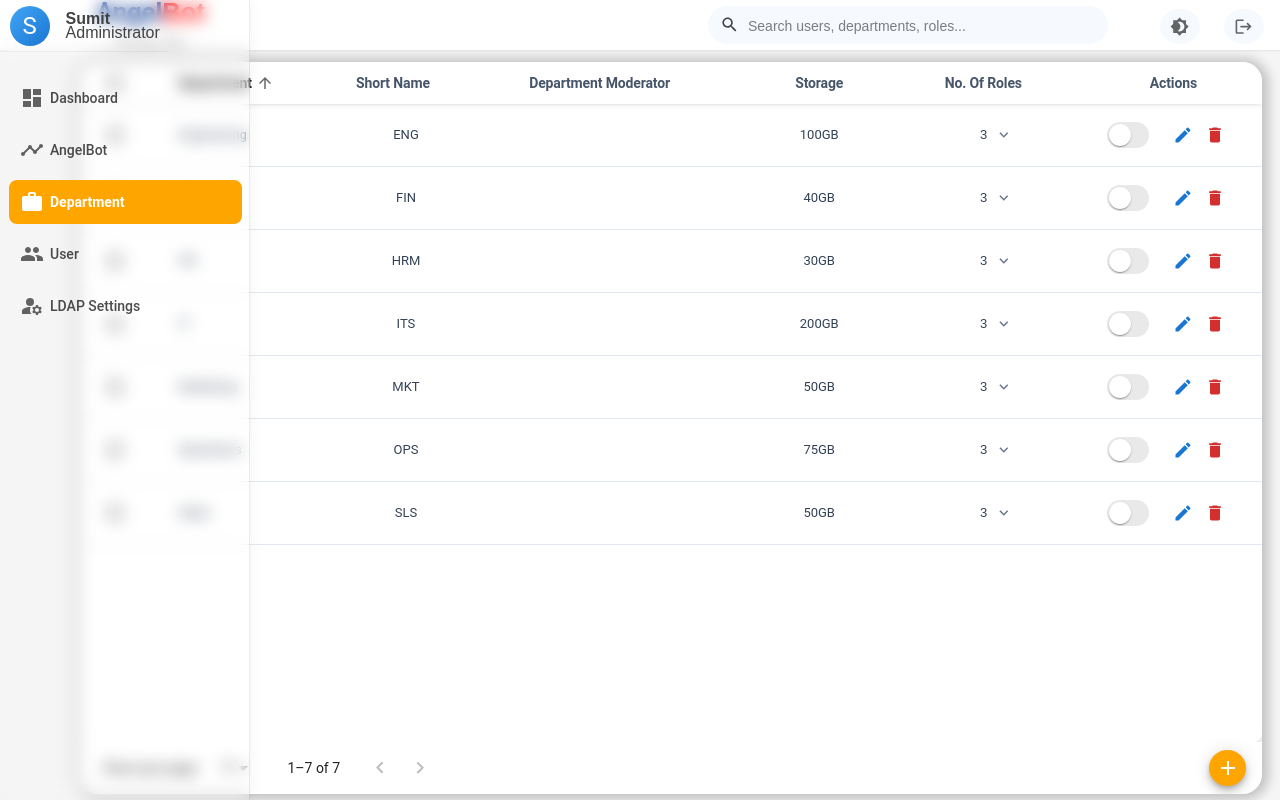
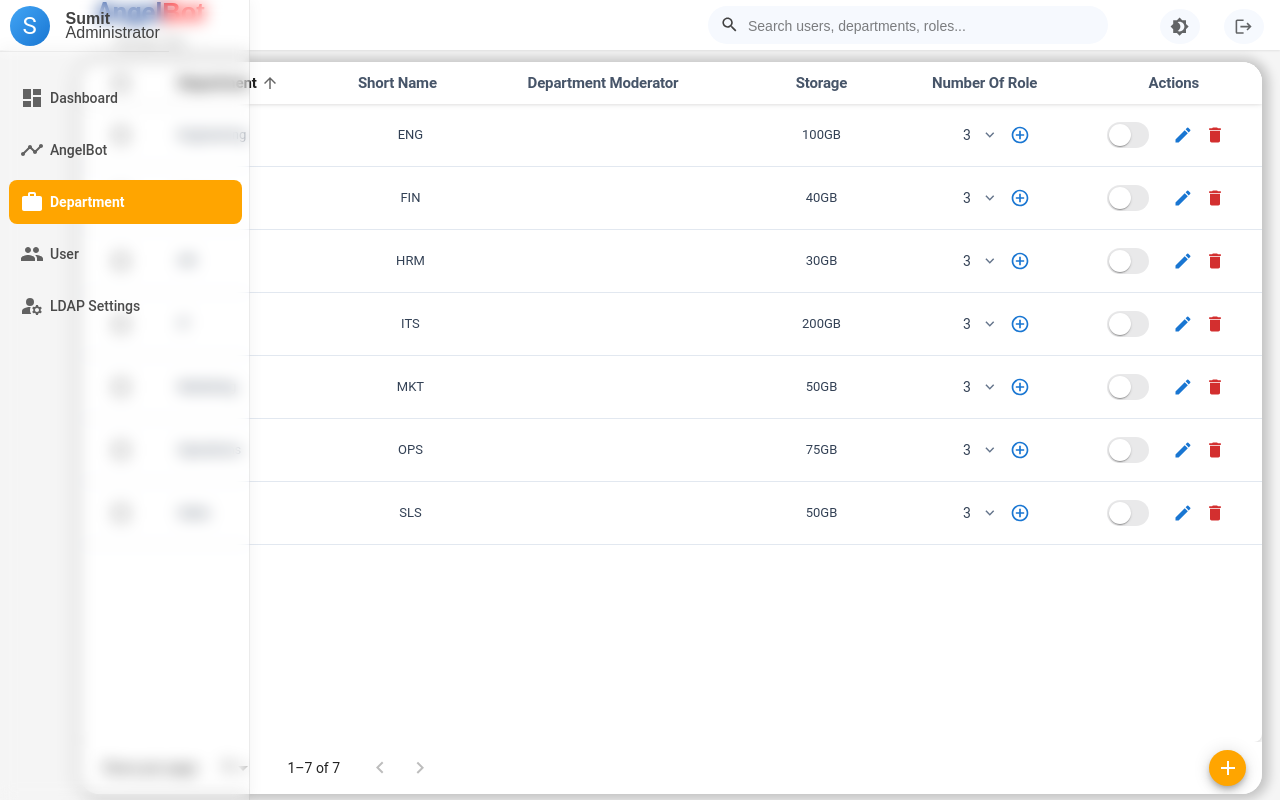
Before and after one commit to Abhisehekpandey/LMS, a React (Create React App) app: page /department in a window 1280 px wide. Built offline with nearby package versions, Linux system fonts and the light colour scheme; sample sign-in values are in the browser's storage; a web font is replaced by a local one; what chartjs-plugin-datalabels would draw is missing.

Commit message:
Department Updated

```diff
--- a/src/pages/Department.js
+++ b/src/pages/Department.js
@@ -59,6 +59,7 @@ import {
 import AddCircleOutlineIcon from "@mui/icons-material/AddCircleOutline";
 import { PersonAdd as PersonAddIcon } from "@mui/icons-material";
 import { ManageAccounts as ManageAccountsIcon } from "@mui/icons-material";
+import ClickAwayListener from "@mui/material/ClickAwayListener";
 
 // Add this import with other imports
 import AddBusinessIcon from "@mui/icons-material/AddBusiness";
@@ -132,14 +133,12 @@ const IOSSwitch = styled((props) => (
 }));
 
 function Department({ departments, setDepartments, onThemeToggle }) {
-  // Add pagination state
   const [page, setPage] = useState(0);
-  // const [rowsPerPage] = useState(9);
+
   const [rowsPerPage, setRowsPerPage] = useState(9); // Default to 25 rows
 
   const [openRows, setOpenRows] = useState({});
 
-  // Add sorting state
   const [orderBy, setOrderBy] = useState("name");
   const [order, setOrder] = useState("asc");
 
@@ -157,7 +156,7 @@ function Department({ departments, setDepartments, onThemeToggle }) {
     displayName: "",
     initialRole: "",
     storage: "50GB", // Default storage value
-    reportingManager: "", // Add this field
+    // reportingManager: "", // Add this field
     departmentModerator: "", // Add this line
     submitted: false,
   });
@@ -253,35 +252,35 @@ function Department({ departments, setDepartments, onThemeToggle }) {
     setRowsPerPage(parseInt(event.target.value, 10));
     setPage(0); // Reset to first page when changing rows per page
   };
-  // Add these new handler functions
-  const handleEditRole = (deptIndex, roleIndex, currentRole) => {
+
+  const handleEditRole = (deptName, roleIndex, currentRole) => {
     setEditingRole({
-      departmentIndex: deptIndex,
+      departmentName: deptName,
       roleIndex: roleIndex,
       value: currentRole,
     });
     setEditRoleDialog(true);
   };
 
-  const handleDeleteRole = (deptIndex, roleIndex) => {
-    const department = sortedDepartments[deptIndex];
-    if (department.roles.length <= 1) {
+  const handleDeleteRole = (deptName, roleIndex) => {
+    setDepartments((prevDepartments) => {
+      return prevDepartments.map((dept) => {
+        if (dept.name !== deptName) return dept;
+
+        if (dept.roles.length <= 1) {
           setSnackbar({
             open: true,
             message:
               "Cannot delete the last role. Department must have at least one role.",
             severity: "error",
           });
-      return;
-    }
-
-    setDepartments((prev) =>
-      prev.map((dept, idx) =>
-        idx === deptIndex
-          ? { ...dept, roles: dept.roles.filter((_, i) => i !== roleIndex) }
-          : dept
-      )
-    );
+          // return dept; // Skip modification
+        }
+
+        const updatedRoles = dept.roles.filter((_, i) => i !== roleIndex);
+        return { ...dept, roles: updatedRoles };
+      });
+    });
 
     setSnackbar({
       open: true,
@@ -301,8 +300,8 @@ function Department({ departments, setDepartments, onThemeToggle }) {
     }
 
     setDepartments((prev) =>
-      prev.map((dept, idx) =>
-        idx === editingRole.departmentIndex
+      prev.map((dept) =>
+        dept.name === editingRole.departmentName
           ? {
               ...dept,
               roles: dept.roles.map((role, i) =>
@@ -749,9 +748,9 @@ function Department({ departments, setDepartments, onThemeToggle }) {
     if (
       !newDepartment.name ||
       !newDepartment.displayName ||
-      !newDepartment.initialRole ||
+      // !newDepartment.initialRole ||
       !newDepartment.storage ||
-      !newDepartment.reportingManager ||
+      // !newDepartment.reportingManager ||
       !newDepartment.departmentModerator
     ) {
       setSnackbar({
@@ -774,9 +773,11 @@ function Department({ departments, setDepartments, onThemeToggle }) {
     const newDeptWithRole = {
       name: newDepartment.name,
       displayName: newDepartment.displayName,
-      roles: [newDepartment.initialRole],
+      // roles: [newDepartment.initialRole],
+      roles: newDepartment.initialRole ? [newDepartment.initialRole] : [],
+
       storage: newDepartment.storage,
-      reportingManager: newDepartment.reportingManager,
+      // reportingManager: newDepartment.reportingManager,
       departmentModerator: newDepartment.departmentModerator,
       userCount: 0, // Initialize user count
       isActive: true, // Initialize as active
@@ -797,7 +798,7 @@ function Department({ departments, setDepartments, onThemeToggle }) {
         displayName: "",
         initialRole: "",
         storage: "50GB",
-        reportingManager: "",
+        // reportingManager: "",
         submitted: false,
       });
 
@@ -1065,7 +1066,10 @@ function Department({ departments, setDepartments, onThemeToggle }) {
             <TableRow
               sx={{ boxShadow: "0 -2px 8px 0 rgba(0, 0, 0, 0.2) !important" }}
             >
-              <TableCell padding="checkbox" sx={{ width: "48px" }}>
+              <TableCell
+                padding="checkbox"
+                sx={{ width: "48px", textAlign: "center" }}
+              >
                 <Checkbox
                   color="primary"
                   indeterminate={
@@ -1091,6 +1095,7 @@ function Department({ departments, setDepartments, onThemeToggle }) {
                   height: "40px",
                   fontWeight: "bold",
                   color: "#444",
+                  // textAlign: "center",
                 }}
               >
                 <TableSortLabel
@@ -1108,8 +1113,9 @@ function Department({ departments, setDepartments, onThemeToggle }) {
                   <Typography
                     variant="body1"
                     sx={{
-                      fontWeight: "700 !important",
-                      fontSize: "14px",
+                      fontWeight: "bold !important",
+                      fontSize: "15px",
+                      letterSpacing: "-0.01em",
                     }}
                   >
                     Department
@@ -1142,8 +1148,9 @@ function Department({ departments, setDepartments, onThemeToggle }) {
                   <Typography
                     variant="body1"
                     sx={{
-                      fontWeight: "700 !important",
-                      fontSize: "14px",
+                      fontWeight: "bold !important",
+                      fontSize: "15px",
+                      letterSpacing: "-0.01em",
                     }}
                   >
                     Short name
@@ -1179,8 +1186,9 @@ function Department({ departments, setDepartments, onThemeToggle }) {
                     variant="body1"
                     sx={{
                       // ...commonTextStyle,
-                      fontWeight: "700 !important",
-                      fontSize: "14px",
+                      fontWeight: "bold !important",
+                      fontSize: "15px",
+                      letterSpacing: "-0.01em",
                     }}
                   >
                     Department Moderator
@@ -1203,14 +1211,52 @@ function Department({ departments, setDepartments, onThemeToggle }) {
                   variant="body1"
                   // fontWeight="bold"
                   sx={{
-                    fontWeight: "700 !important",
-                    fontSize: "14px",
+                    fontWeight: "bold !important",
+                    fontSize: "15px",
+                    letterSpacing: "-0.01em",
                   }}
                 >
                   Storage
                 </Typography>
               </TableCell>
 
+              <TableCell
+                sx={{
+                  width: "150px",
+                  padding: "2px 8px",
+                  height: "32px",
+                  fontWeight: "bold",
+                  color: "#444",
+                  textAlign: "center",
+                }}
+              >
+                <TableSortLabel
+                  active={orderBy === "roles"}
+                  direction={orderBy === "roles" ? order : "asc"}
+                  onClick={() => handleRequestSort("roles")}
+                  sx={{
+                    "& .MuiTableSortLabel-icon": {
+                      fontSize: "1.125rem",
+                      color: "#64748b",
+                      fontWeight: "bold",
+                    },
+                  }}
+                >
+                  <Typography
+                    variant="body1"
+                    sx={{
+                      // ...commonTextStyle,
+                      fontWeight: "bold !important",
+                      fontSize: "15px",
+                      letterSpacing: "-0.01em",
+                    }}
+                  >
+                    Number of Role
+                  </Typography>
+                </TableSortLabel>
+              </TableCell>
+
+              {/* <TableCell sx={{ width: "150px", padding: "1px 8px" }}> */}
               <TableCell
                 sx={{
                   // ...commonTextStyle,
@@ -1222,49 +1268,13 @@ function Department({ departments, setDepartments, onThemeToggle }) {
                   textAlign: "center",
                 }}
               >
-                <TableSortLabel
-                  active={orderBy === "roles"}
-                  direction={orderBy === "roles" ? order : "asc"}
-                  onClick={() => handleRequestSort("roles")}
-                  sx={{
-                    "& .MuiTableSortLabel-icon": {
-                      fontSize: "1.125rem",
-                      color: "#64748b",
-                      fontWeight: "bold",
-                    },
-                  }}
-                >
-                  <Typography
-                    variant="body1"
-                    sx={{
-                      // ...commonTextStyle,
-                      fontWeight: "700 !important",
-                      fontSize: "14px",
-                    }}
-                  >
-                    No. of roles
-                  </Typography>
-                </TableSortLabel>
-              </TableCell>
-
-              {/* <TableCell sx={{ width: "150px", padding: "1px 8px" }}> */}
-              <TableCell
-                sx={{
-                  // ...commonTextStyle,
-                  width: "150px",
-                  padding: "2px 8px",
-                  height: "32px",
-                  fontWeight: "bold",
-                  color: "#444",
-                  textAlign: "center",
-                }}
-              >
                 <Typography
                   variant="body1"
                   // fontWeight="bold"
                   sx={{
-                    fontWeight: "700 !important",
-                    fontSize: "14px",
+                    fontWeight: "bold !important",
+                    fontSize: "15px",
+                    letterSpacing: "-0.01em",
                   }}
                 >
                   Actions
@@ -1296,6 +1306,7 @@ function Department({ departments, setDepartments, onThemeToggle }) {
                           width: "48px",
                           padding: "2px 8px",
                           height: "32px",
+                          textAlign: "center",
                         }}
                       >
                         <Checkbox
@@ -1338,34 +1349,61 @@ function Department({ departments, setDepartments, onThemeToggle }) {
                         {dept.storage}
                       </TableCell>
 
-                      <TableCell sx={{ padding: "2px 8px" }}>
+                      <TableCell
+                        sx={{ padding: "2px 8px", textAlign: "center" }}
+                      >
                         <Box
                           sx={{
                             display: "flex",
                             alignItems: "center",
                             gap: 1,
                             justifyContent: "center",
-                            cursor: "pointer",
+                          }}
+                        >
+                          <Typography variant="body2">
+                            {dept.roles?.length || 0}
+                          </Typography>
+
+                          <IconButton
+                            size="small"
+                            onClick={() => handleRowToggle(index)}
+                            sx={{
+                              padding: "2px",
+                              color: "#64748b",
                               "&:hover": {
-                              "& .MuiSvgIcon-root": {
                                 color: "primary.main",
                               },
-                            },
-                          }}
-                          onClick={() => handleRowToggle(index)}
-                        >
-                          {dept.roles.length}{" "}
-                          {/* Display roles count instead of userCount */}
+                            }}
+                          >
                             <KeyboardArrowDownIcon
                               sx={{
                                 fontSize: "1.1rem",
-                              color: "#64748b",
                                 transition: "transform 0.2s ease-in-out",
                                 transform: openRows[index]
                                   ? "rotate(-180deg)"
                                   : "rotate(0)",
                               }}
                             />
+                          </IconButton>
+
+                          <Tooltip title="Add Role">
+                            <IconButton
+                              size="small"
+                              onClick={() => {
+                                setSelectedDepartment(dept);
+                                setShowAddRoleDialog(true);
+                              }}
+                              sx={{
+                                padding: "2px",
+                                color: "primary.main",
+                                "&:hover": {
+                                  backgroundColor: "primary.lighter",
+                                },
+                              }}
+                            >
+                              <AddCircleOutlineIcon fontSize="small" />
+                            </IconButton>
+                          </Tooltip>
                         </Box>
                       </TableCell>
 
@@ -1438,6 +1476,11 @@ function Department({ departments, setDepartments, onThemeToggle }) {
                           height: "auto",
                         }}
                         colSpan={6}
+                      >
+                        <ClickAwayListener
+                          onClickAway={() =>
+                            setOpenRows((prev) => ({ ...prev, [index]: false }))
+                          }
                         >
                           <Collapse
                             in={openRows[index]}
@@ -1484,7 +1527,6 @@ function Department({ departments, setDepartments, onThemeToggle }) {
                                         borderBottom: "1px solid #e2e8f0",
                                         padding: "8px 12px",
                                         width: "60px",
-                                      // ...commonTextStyle,
                                       }}
                                     >
                                       Actions
@@ -1497,7 +1539,8 @@ function Department({ departments, setDepartments, onThemeToggle }) {
                                       key={roleIndex}
                                       sx={{
                                         "&:hover": {
-                                        backgroundColor: "rgba(0, 0, 0, 0.02)",
+                                          backgroundColor:
+                                            "rgba(0, 0, 0, 0.02)",
                                         },
                                         "& td": {
                                           borderBottom:
@@ -1532,9 +1575,16 @@ function Department({ departments, setDepartments, onThemeToggle }) {
                                         >
                                           <IconButton
                                             size="small"
+                                            // onClick={() =>
+                                            //   handleEditRole(
+                                            //     index,
+                                            //     roleIndex,
+                                            //     role
+                                            //   )
+                                            // }
                                             onClick={() =>
                                               handleEditRole(
-                                              index,
+                                                dept.name,
                                                 roleIndex,
                                                 role
                                               )
@@ -1555,14 +1605,21 @@ function Department({ departments, setDepartments, onThemeToggle }) {
                                           </IconButton>
                                           <IconButton
                                             size="small"
+                                            // onClick={() =>
+                                            //   handleDeleteRole(index, roleIndex)
+                                            // }
                                             onClick={() =>
-                                            handleDeleteRole(index, roleIndex)
+                                              handleDeleteRole(
+                                                dept.name,
+                                                roleIndex
+                                              )
                                             }
                                             sx={{
                                               padding: "2px",
                                               color: "error.main",
                                               "&:hover": {
-                                              backgroundColor: "error.lighter",
+                                                backgroundColor:
+                                                  "error.lighter",
                                               },
                                             }}
                                             title="Delete Role"
@@ -1579,6 +1636,7 @@ function Department({ departments, setDepartments, onThemeToggle }) {
                               </Table>
                             </Box>
                           </Collapse>
+                        </ClickAwayListener>
                       </TableCell>
                     </StyledTableRow>
                   </React.Fragment>
@@ -1842,33 +1900,13 @@ function Department({ departments, setDepartments, onThemeToggle }) {
                   initialRole: e.target.value,
                 }))
               }
-              required
+              // required
               error={!newDepartment.initialRole && newDepartment.submitted}
               helperText={
                 !newDepartment.initialRole && newDepartment.submitted
                   ? "At least one role is required"
                   : ""
               }
-            />
-            <TextField
-              size="small"
-              label="Reporting Manager"
-              value={newDepartment.reportingManager}
-              onChange={(e) =>
-                setNewDepartment((prev) => ({
-                  ...prev,
-                  reportingManager: e.target.value,
-                }))
-              }
-              required
-              error={!newDepartment.reportingManager && newDepartment.submitted}
-              helperText={
-                !newDepartment.reportingManager && newDepartment.submitted
-                  ? "Reporting Manager is required"
-                  : ""
-              }
-              fullWidth
-              sx={{ mt: 2 }}
             />
           </Box>
 
```
Lines whose indentation alone changed are shown as unchanged.
